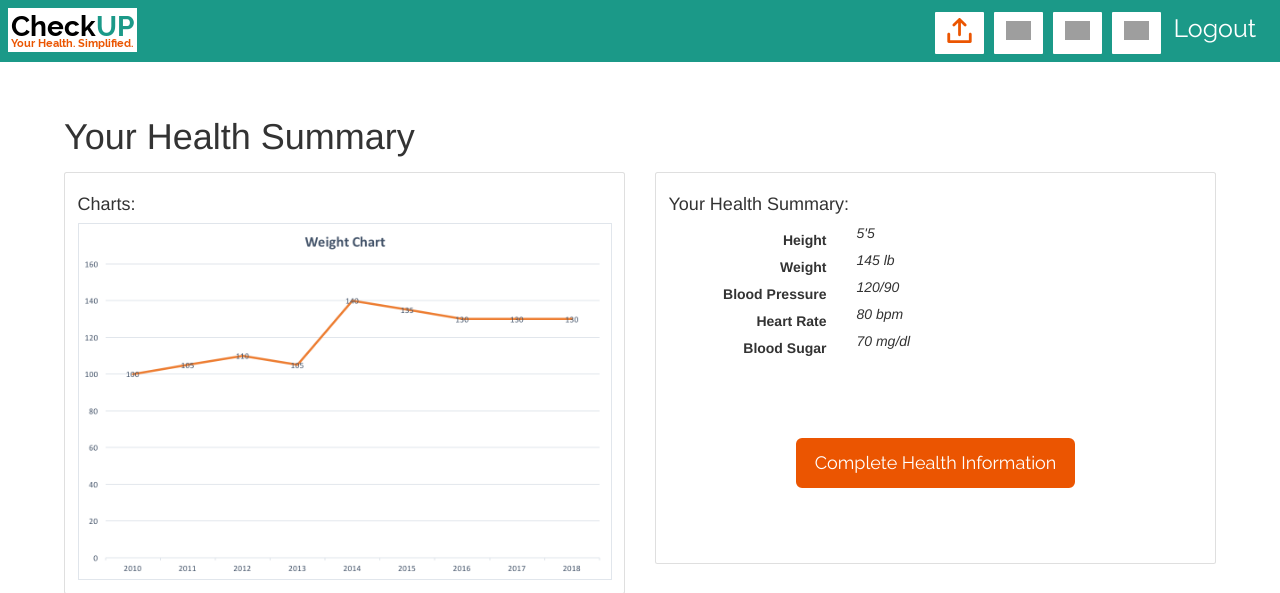
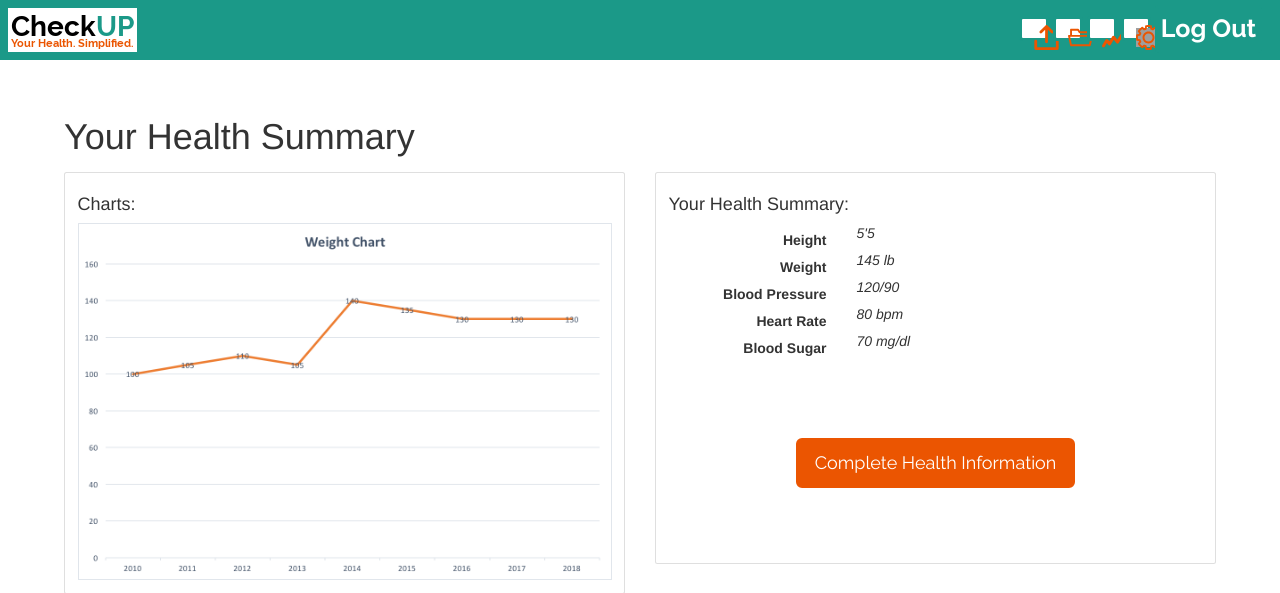
Before and after one commit to shayaansaiyed/CheckUP, a Flask app: page /graphs in a window 1280 px wide. Shown: the top 593 px of the page. Run offline with Flask 2, Linux system fonts and the light colour scheme; some libraries are stand-ins or nearby versions; grey boxes are pictures that could not be loaded.

Commit message:
Changed logo buttons and menu text

```diff
--- a/static/index.css
+++ b/static/index.css
@@ -31,6 +31,8 @@
     cursor: pointer; /* Mouse pointer on hover */
     border: solid;
     border-color: #1b9988;
+    width: 25px;
+    height: 25px;
 }
 
 /* Darker background on mouse-over */
@@ -54,7 +56,7 @@
  }
 
  span.uploadOrange{
-  background: url(/upload-orange.svg) no-repeat center;
+  /* background: url(/upload-orange.svg) no-repeat center; */
   background-size: contain;
   cursor: pointer;
   display: inline-block;
@@ -188,6 +190,7 @@
  .logout {
   border: solid;
   border-color: #1b9988;
+  background-color: #1b9988;
   padding: 3px;
   display: inline-block;
   cursor: pointer;
@@ -195,6 +198,7 @@
   align-self: center;
   color: #ffffff;
   font-family: 'Raleway', sans-serif;
+  font-weight: bold;
  }
 
  .logout:hover
--- a/templates/graphs.html
+++ b/templates/graphs.html
@@ -46,17 +46,39 @@
 
         <div class="menu">
           <div class="icon">
-            <button class="btn input-class-level navButton" formaction="/upload" formmethod="GET"><span class="uploadOrange"></span></button>
+            <button class="btn input-class-level navButton" formaction="/upload" formmethod="GET">
+              <!-- <span class="uploadOrange"> -->
+                <img src="/static/upload-orange.svg" width="25px" height="25px">
+              <!-- </span> -->
+            </button>
 
-            <button class="btn input-class-level navButton" formaction="/files" formmethod="GET"><span class="folderOrange"></span></button>
+            <button class="btn input-class-level navButton" formaction="/files" formmethod="GET">
+             <!--  <span class="folderOrange"> -->
+                <img src="/static/folder-orange.svg" width="25px" height="25px">
+              <!-- </span> -->
+            </button>
 
-            <button class="btn input-class-level navButton" formaction="/graphs" formmethod="GET"><span class="graphOrange"></span></button>
+            <button class="btn input-class-level navButton" formaction="/graphs" formmethod="GET">
+              <!-- <span class="graphOrange"> -->
+                <img src="/static/graph-orange.svg" width="25px" height="25px">
+              <!-- </span> -->
+            </button>
 
-            <button class="btn input-class-level navButton" formaction="/settings" formmethod="GET"><span class="settingsOrange"></span></button>
+            <button class="btn input-class-level navButton" formaction="/settings" formmethod="GET">
+              <span class="settingsOrange">
+                <img src="/static/settings-orange.svg" width="25px" height="25px">
+              </span>
+            </button>
 
-            <form action="/logout" action="POST" class="logout">
+            <button class="btn logout" formaction="/logout" formmethod="POST">
+              Log Out
+            </button>
+
+
+
+            <!-- <form action="/logout" action="POST" class="logout">
               Logout
-            </form>
+            </form> -->
           </div>
         </div>
       </div>
--- a/templates/template.html
+++ b/templates/template.html
@@ -43,7 +43,11 @@
 
 			<div class="menu">
 				<div class="icon">
-					<button class="btn input-class-level navButton"><span class="uploadOrange"></span></button>
+					<button class="btn input-class-level navButton">
+						<span class="uploadOrange">
+							<img src="/static/upload-orange.svg">
+						</span>
+					</button>
 
 					<button class="btn input-class-level navButton"><span class="folderOrange"></span></button>
 
```
Also changed, not shown: 3 other files.
